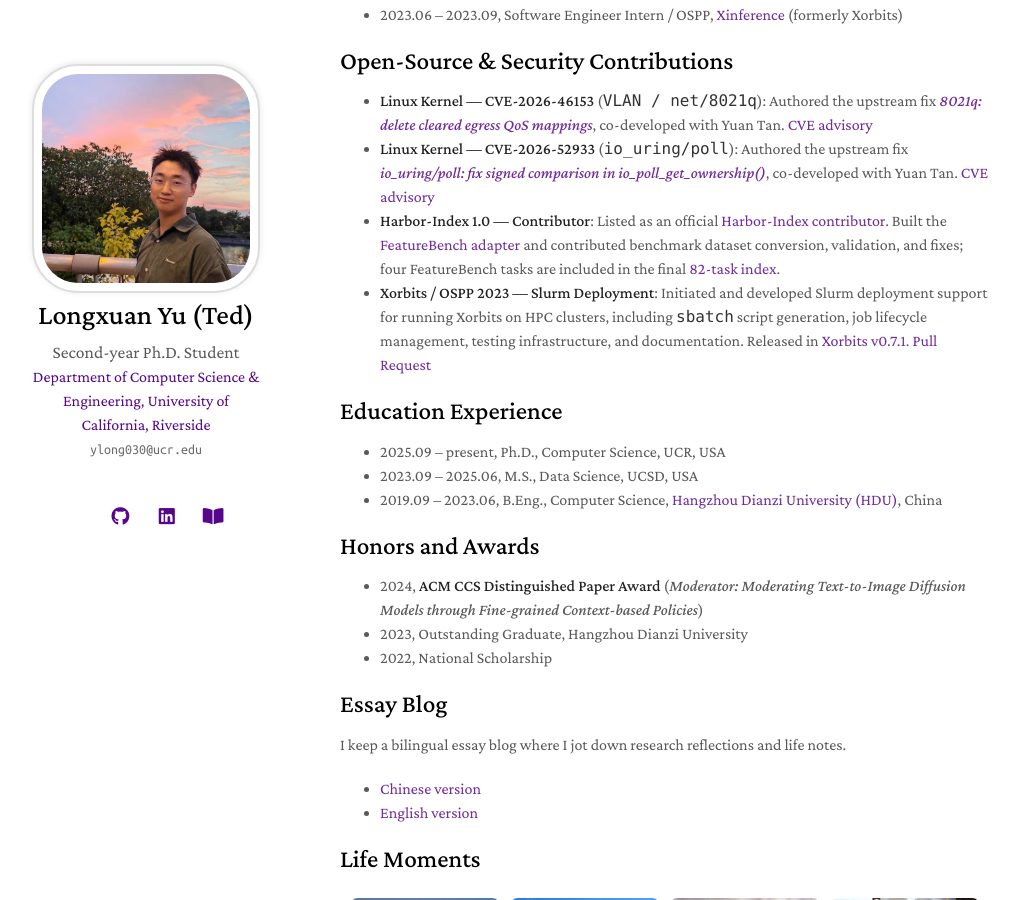
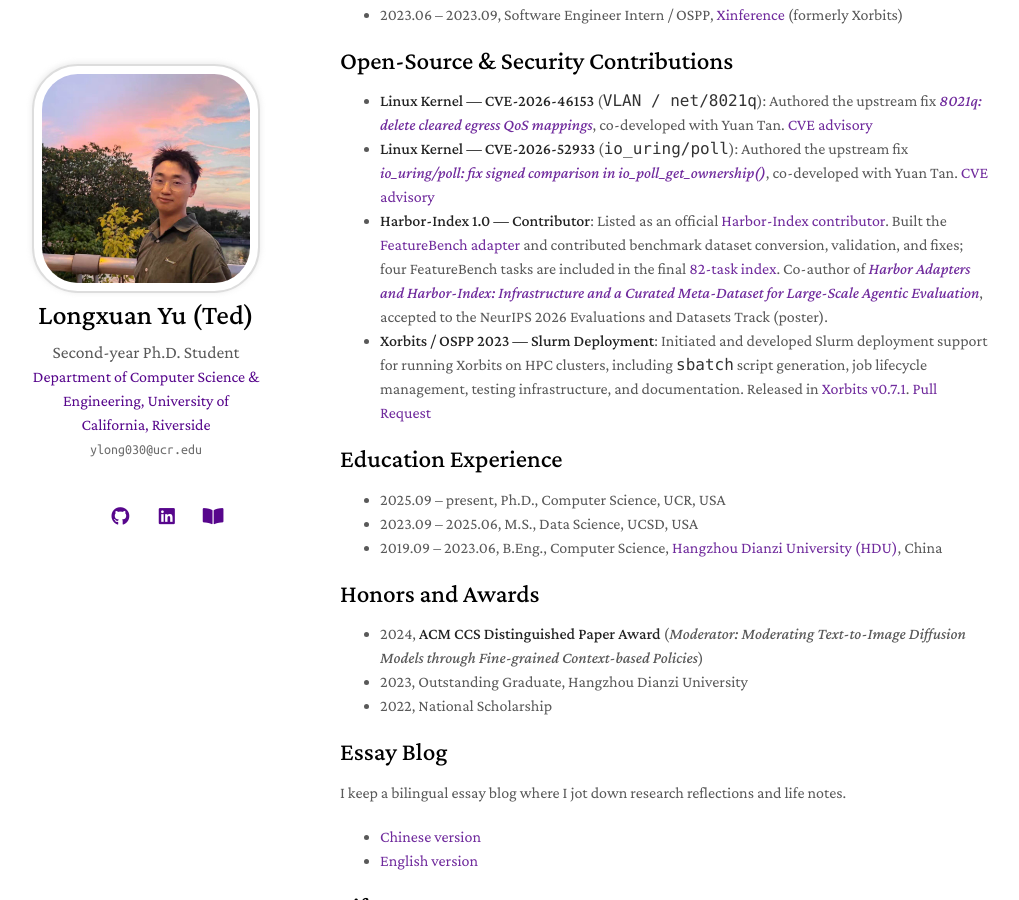
Before and after one commit to fengsxy/fengsxy.github.io, a Jekyll site: the page built from index.md, in a window 1280 px wide and 900 px high, scrolled down 2953 px. Shown: the whole window, without its empty margins (130-1149 px from the left). Built offline with Jekyll 4.4.1, drawn with Linux system fonts in a browser that asks for light colours; nearby versions of some CDN libraries; a style sheet for code colours, icons or effects is not loaded; our own code applies the rules of GitHub Pages for plain Markdown files.

Commit message:
Update Harbor contribution with NeurIPS acceptance

```diff
--- a/index.md
+++ b/index.md
@@ -38,7 +38,7 @@ If you want to know more about my research or potential collaborations, feel fre
 
 - **Linux Kernel — CVE-2026-46153** (`VLAN / net/8021q`): Authored the upstream fix [*8021q: delete cleared egress QoS mappings*](https://github.com/torvalds/linux/commit/7dddc74af369478ba7f9bc136d0fc1dc4570cb66), co-developed with Yuan Tan. [CVE advisory](https://nvd.nist.gov/vuln/detail/CVE-2026-46153)
 - **Linux Kernel — CVE-2026-52933** (`io_uring/poll`): Authored the upstream fix [*io_uring/poll: fix signed comparison in io_poll_get_ownership()*](https://github.com/torvalds/linux/commit/326941b22806cbf2df1fbfe902b7908b368cce42), co-developed with Yuan Tan. [CVE advisory](https://nvd.nist.gov/vuln/detail/CVE-2026-52933)
-- **Harbor-Index 1.0 — Contributor**: Listed as an official [Harbor-Index contributor](https://harbor-index.org/contributors/v1). Built the [FeatureBench adapter](https://github.com/harbor-framework/harbor/pull/875) and contributed benchmark dataset conversion, validation, and fixes; four FeatureBench tasks are included in the final [82-task index](https://harbor-index.org/).
+- **Harbor-Index 1.0 — Contributor**: Listed as an official [Harbor-Index contributor](https://harbor-index.org/contributors/v1). Built the [FeatureBench adapter](https://github.com/harbor-framework/harbor/pull/875) and contributed benchmark dataset conversion, validation, and fixes; four FeatureBench tasks are included in the final [82-task index](https://harbor-index.org/). Co-author of [*Harbor Adapters and Harbor-Index: Infrastructure and a Curated Meta-Dataset for Large-Scale Agentic Evaluation*](https://arxiv.org/abs/2609.04298), accepted to the NeurIPS 2026 Evaluations and Datasets Track (poster).
 - **Xorbits / OSPP 2023 — Slurm Deployment**: Initiated and developed Slurm deployment support for running Xorbits on HPC clusters, including `sbatch` script generation, job lifecycle management, testing infrastructure, and documentation. Released in [Xorbits v0.7.1](https://github.com/xorbitsai/xorbits/releases/tag/v0.7.1). [Pull Request](https://github.com/xorbitsai/xorbits/pull/719)
 
 ## Education Experience
```
